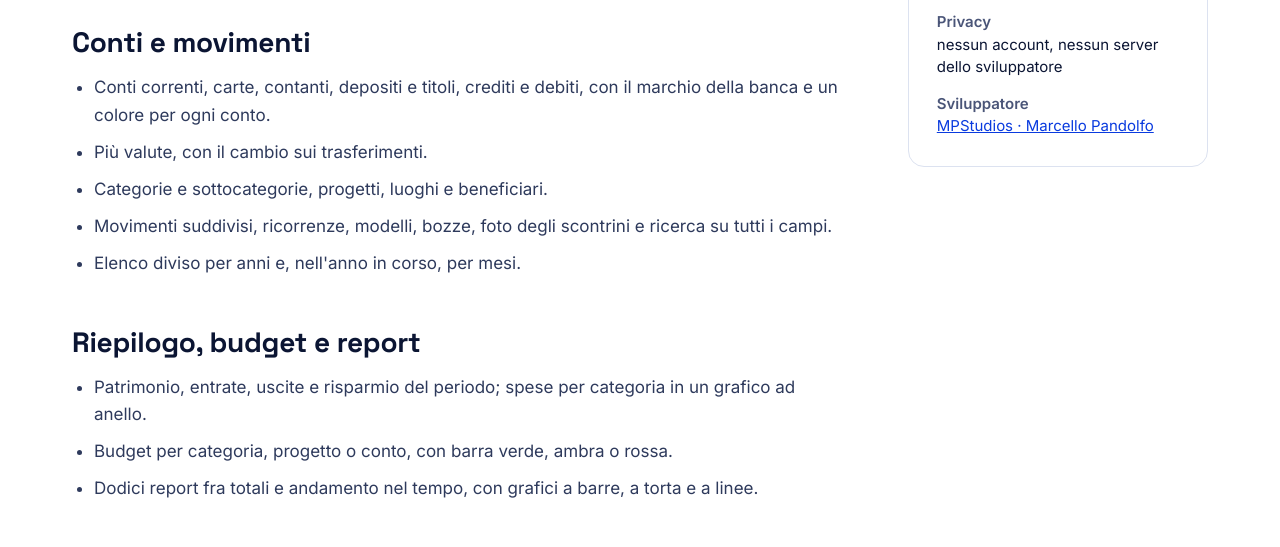
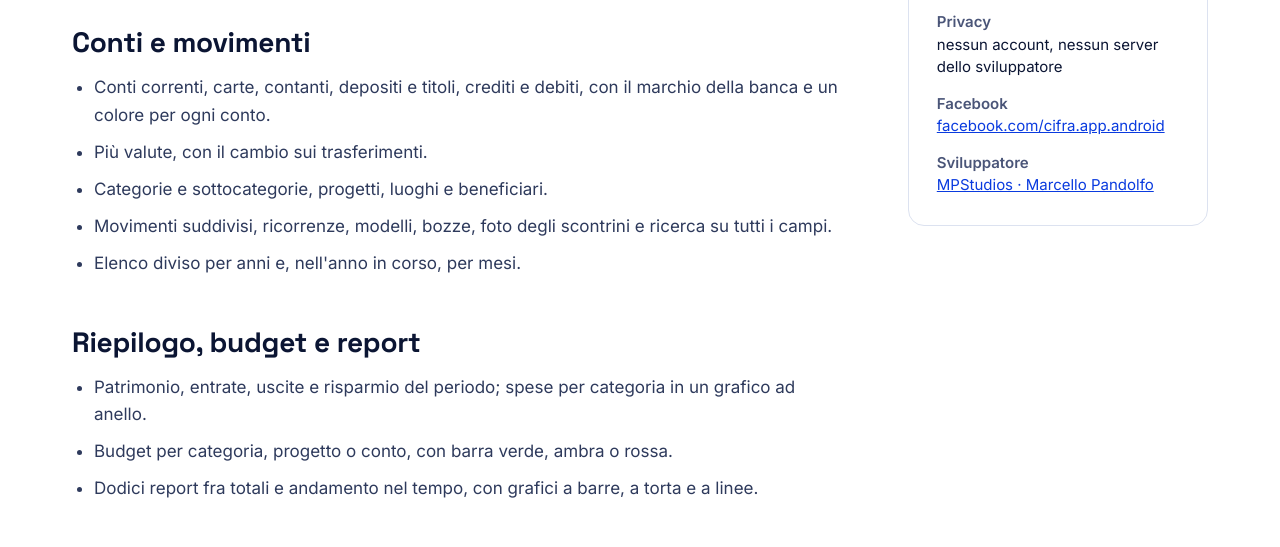
Before and after one commit to mpstudios56/mpstudios-sito, a plain HTML site: page cifra/index.html in a window 1280 px wide. Shown: the part 981-1528 px from the top of the page. Drawn offline with Linux system fonts and the light colour scheme.

Commit message:
Collegamento alla pagina Facebook di Cifra
Co-Authored-By: Claude Opus 5.5 <noreply@anthropic.com>
Claude-Session: https://claude.ai/code/session_01HJafEUAqX4NpeZuS8jSvR7

```diff
--- a/cifra/index.html
+++ b/cifra/index.html
@@ -130,7 +130,7 @@
 <section><h2>Backup e dati</h2><ul><li>Backup completo (dati, foto, impostazioni) sul telefono, su Google Drive o su Dropbox, a mano o ogni giorno.</li><li>Importazione da altre app in CSV e QIF; esportazione in CSV e QIF.</li><li>Un backup di Cifra+ si ripristina anche su Cifra gratuita.</li></ul></section>
 <section class="hl"><h2>Solo in Cifra+</h2><ul><li>Lettura delle notifiche della banca e delle app di pagamento: il movimento si registra da solo sul conto giusto.</li><li>Regole che assegnano categoria, beneficiario e progetto ai movimenti letti dalle notifiche.</li><li>Lettura degli scontrini con la fotocamera, con il riconoscimento del testo sul telefono.</li><li>Rateizzazione con piano delle rate e «Sposta rata».</li><li>Conti condivisi fra due persone tramite una cartella sul cloud scelta dagli utenti.</li></ul></section>
  </div>
- <aside class="facts"><h2>In breve</h2><dl><div><dt>Piattaforma</dt><dd>Android</dd></div><div><dt>Lingue</dt><dd>italiano, inglese, francese, spagnolo, tedesco</dd></div><div><dt>Sicurezza</dt><dd>blocco con PIN o impronta</dd></div><div><dt>Privacy</dt><dd>nessun account, nessun server dello sviluppatore</dd></div><div><dt>Sviluppatore</dt><dd><a href="/chi-sono/">MPStudios · Marcello Pandolfo</a></dd></div></dl></aside>
+ <aside class="facts"><h2>In breve</h2><dl><div><dt>Piattaforma</dt><dd>Android</dd></div><div><dt>Lingue</dt><dd>italiano, inglese, francese, spagnolo, tedesco</dd></div><div><dt>Sicurezza</dt><dd>blocco con PIN o impronta</dd></div><div><dt>Privacy</dt><dd>nessun account, nessun server dello sviluppatore</dd></div><div><dt>Facebook</dt><dd><a href="https://www.facebook.com/cifra.app.android/">facebook.com/cifra.app.android</a></dd></div><div><dt>Sviluppatore</dt><dd><a href="/chi-sono/">MPStudios · Marcello Pandolfo</a></dd></div></dl></aside>
 </div>
 
 </main>
```
